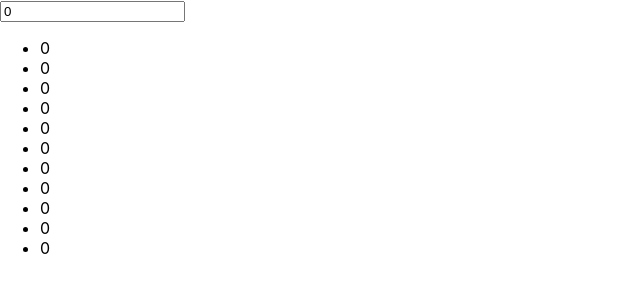
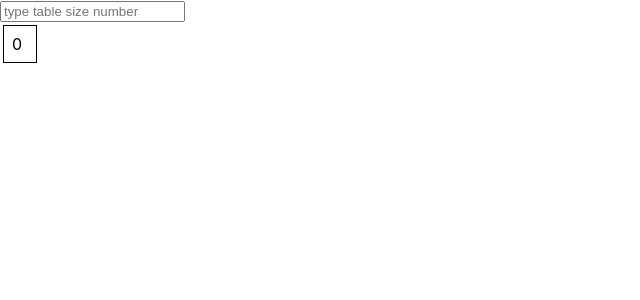
Before and after one commit to neotazman/multiplication-table, a React (Create React App) app: page / in a window 1280 px wide. Shown: the top 300 px of the page, without its empty margins (0-640 px from the left). Built offline with nearby package versions, Linux system fonts and the light colour scheme.

Commit message:
created a new component to render the full table, plus shitty css

```diff
--- a/src/App.js
+++ b/src/App.js
@@ -1,12 +1,11 @@
 import {
-  useEffect,
   useState,
 } from "react"
-import Boxes from "./Boxes"
-import './App.css';
+import Rows from './Rows'
+import './index.css';
 
 function App() {
-  const [input, setInput] = useState(0)
+  const [input, setInput] = useState(null)
 
   const handleInputChange = (event) => {
     event.preventDefault()
@@ -15,8 +14,8 @@ function App() {
 
   return(
     <div>
-      <input type='number' placeholder='type starting number here' value={input} onChange={handleInputChange}/>
-      <Boxes startingValue={input} howManyBoxes={11} />
+      <input type='number' placeholder='type table size number' value={input} onChange={handleInputChange}/>
+      <Rows startingValue={0} howManyRows={input} />
     </div>
   )
 }
--- a/src/Boxes.js
+++ b/src/Boxes.js
@@ -3,20 +3,20 @@ import React from 'react'
 export default function Boxes(props) {
     const { startingValue, howManyBoxes } = props;
     let successArray = []
-    for (let i = 0; i < howManyBoxes; i++) {
+    for (let i = 0; i <= howManyBoxes; i++) {
         let product = startingValue * i
         successArray.push(product)
     }
 
     return (
         <div className="numberProducts">
-            <ul>
+            <tr>
             {
                 successArray.map((product) => {
-                    return <li className="numberCell" value={product}> {product} </li>
+                    return <td className="numberCell"> {product} </td>
                 })
             }
-            </ul>
+            </tr>
         </div>
     )
 }
--- /dev/null
+++ b/src/Rows.js
@@ -0,0 +1,22 @@
+import React from 'react'
+import Boxes from './Boxes'
+
+export default function Rows(props) {
+    const{ startingValue, howManyRows } = props
+    let inputArray = []
+    for(let i = startingValue; i <= howManyRows; i++) {
+        inputArray.push(i)
+    }
+    return (
+        <div>
+            <table>
+                {
+                    inputArray.map((num) => {
+                        return <Boxes startingValue={num} howManyBoxes={howManyRows} />
+                    })
+                }
+
+            </table>
+        </div>
+    )
+}
--- a/src/index.css
+++ b/src/index.css
@@ -11,3 +11,12 @@ code {
   font-family: source-code-pro, Menlo, Monaco, Consolas, 'Courier New',
     monospace;
 }
+
+/* Write your CSS here */
+
+td {
+  outline: 1px solid black;
+  height: 2vh;
+  width: 2vh;
+  padding: 1vh;
+}
--- a/src/style.css
+++ /dev/null
@@ -1 +0,0 @@
-/* Write your CSS here */
```
